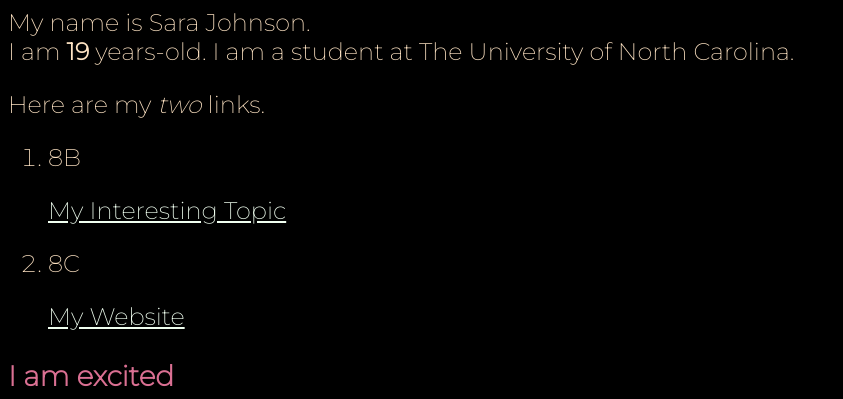
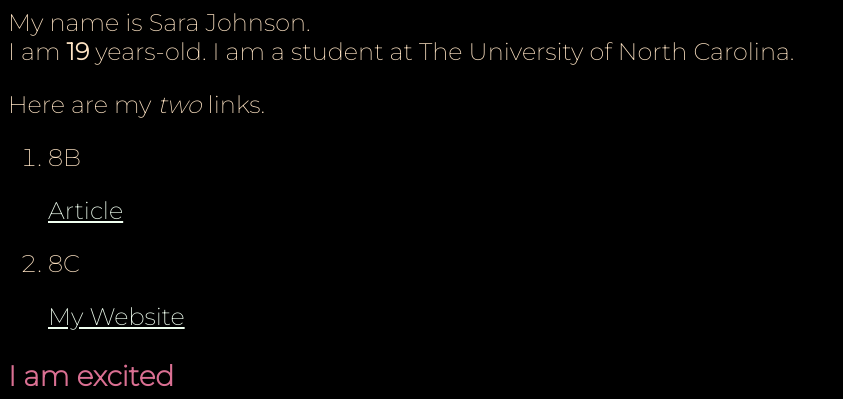
Before and after one commit to sarahyer/sarahyer.github.io, a plain HTML site: page index.html in a window 1280 px wide. Shown: the top 399 px of the page, without its empty margins (0-843 px from the left). Drawn offline with Linux system fonts and the light colour scheme.

Commit message:
Update index.html

```diff
--- a/index.html
+++ b/index.html
@@ -22,7 +22,7 @@
 
 
     <ol>
-        <li>8B</li><p><a href="https://elon.github.io"> My Interesting Topic</a></p>
+        <li>8B</li><p><a href="https://elon.github.io"> Article</a></p>
         <li>8C</li><p><a href="https://saraphoto.github.io"> My Website</a></p>
 
     </ol>
```
